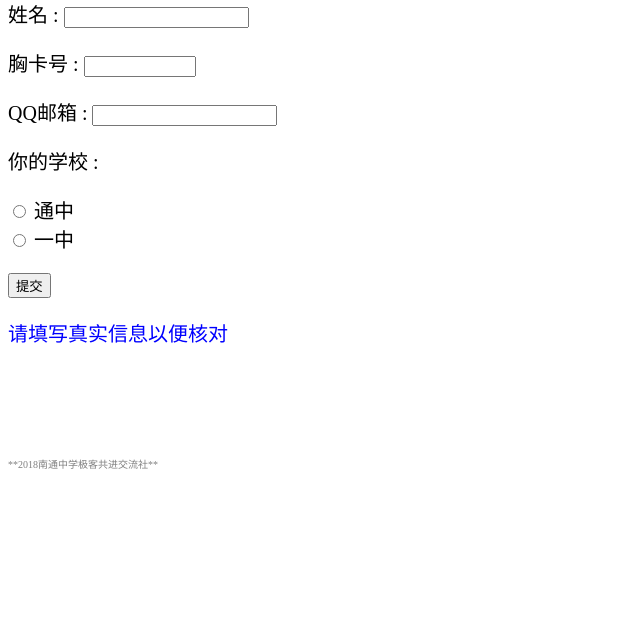
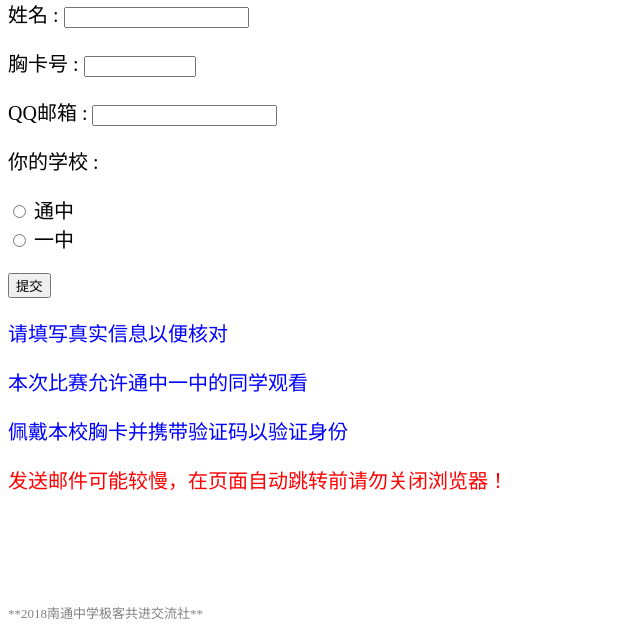
Before and after one commit to ZhouZiHao-Moon/Ticket, a Flask app: page / in a window 1280 px wide. Shown: the part 163-805 px from the top of the page, without its empty margins (0-640 px from the left). Before the commit the page ends 632 px from the top, so only its background shows below. Run offline with Flask 2, Linux system fonts and the light colour scheme.

Commit message:
templates upload

```diff
--- a/mailmsg.html
+++ b/mailmsg.html
@@ -18,6 +18,6 @@
     <br />
     <br />
     <br />
-    <p><font size="1" color="gray">**2018南通中学极客共进交流社**</font></p>
+    <p><font size="2" color="gray">**2018南通中学极客共进交流社**</font></p>
 </body>
 </html>
--- a/templates/fail.html
+++ b/templates/fail.html
@@ -16,6 +16,6 @@
     <br />
     <br />
     <br />
-    <p><font size="1" color="gray">**2018南通中学极客共进交流社**</font></p>
+    <p><font size="2" color="gray">**2018南通中学极客共进交流社**</font></p>
 </body>
 </html>
--- a/templates/home.html
+++ b/templates/home.html
@@ -27,9 +27,12 @@
         <p>{{ form.submit() }}</p>
     </form>
 	<p style="color:blue">请填写真实信息以便核对</p>
+	<p style="color:blue">本次比赛允许通中一中的同学观看</p>
+	<p style="color:blue">佩戴本校胸卡并携带验证码以验证身份</p>
+	<p style="color:red">发送邮件可能较慢，在页面自动跳转前请勿关闭浏览器！</p>
     <br />
     <br />
     <br />
-    <p><font size="1" color="gray">**2018南通中学极客共进交流社**</font></p>
+    <p><font size="2" color="gray">**2018南通中学极客共进交流社**</font></p>
 </body>
 </html>
--- a/templates/success.html
+++ b/templates/success.html
@@ -16,6 +16,6 @@
     <br />
     <br />
     <br />
-    <p><font size="1" color="gray">**2018南通中学极客共进交流社**</font></p>
+    <p><font size="2" color="gray">**2018南通中学极客共进交流社**</font></p>
 </body>
 </html>
```
